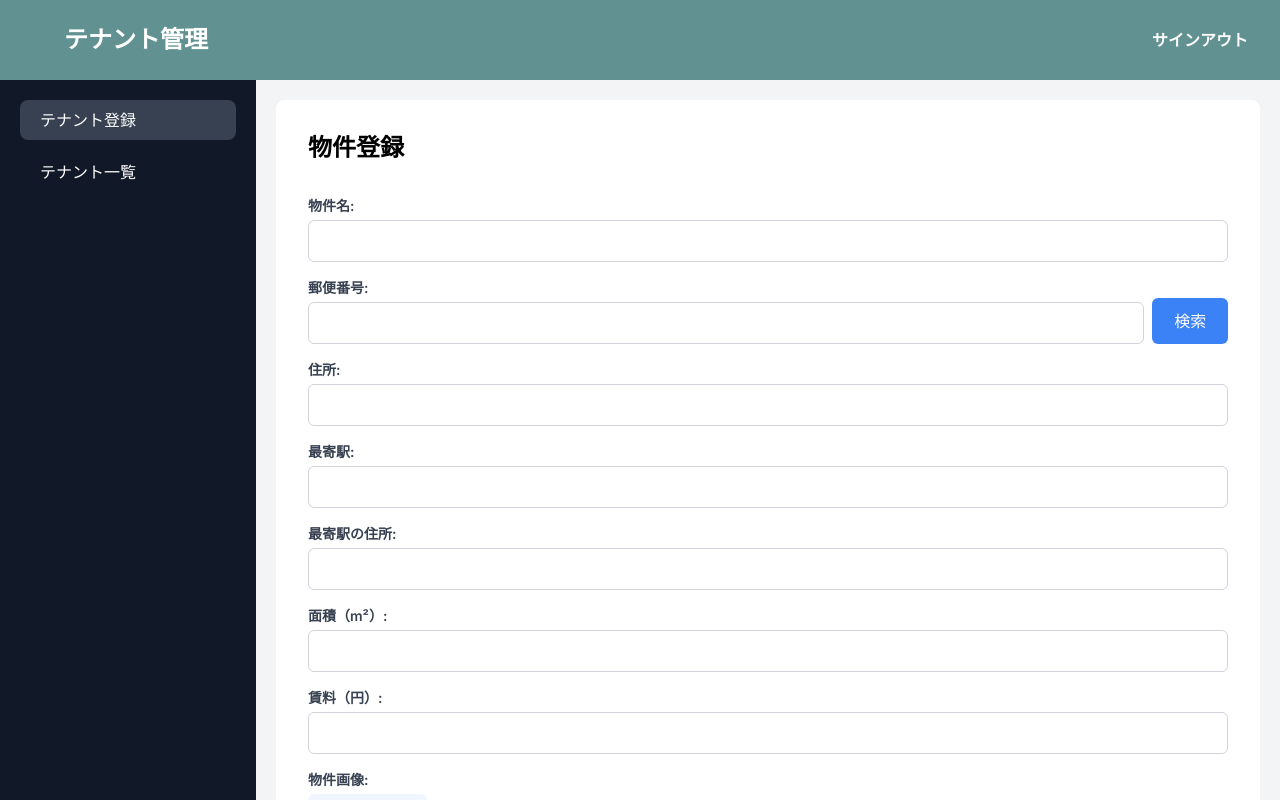
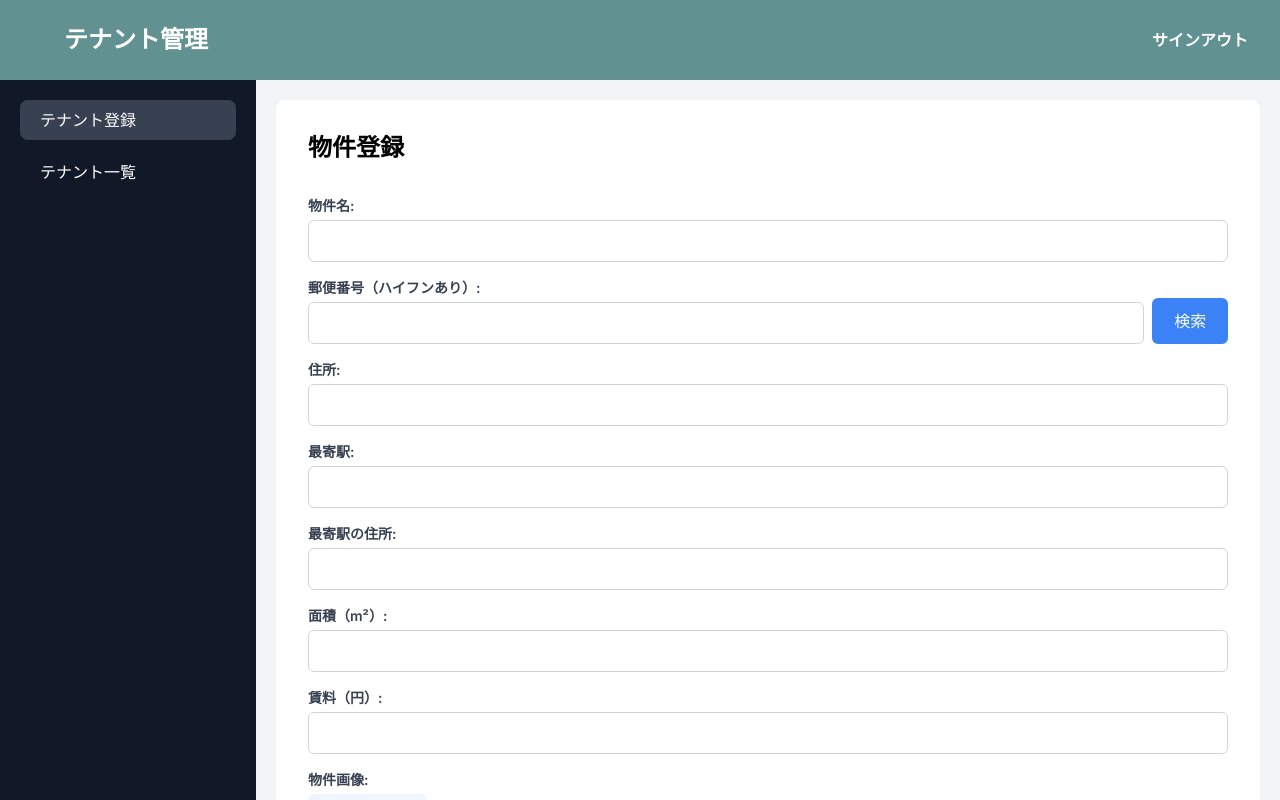
Before and after one commit to EasySubsidy/es_realtor, a Next.js app: page /dashboard/register in a window 1280 px wide. Built offline with nearby package versions, Linux system fonts and the light colour scheme; no server answers.

Commit message:
modify form

```diff
--- a/app/(pages)/dashboard/register/RegisterForm.tsx
+++ b/app/(pages)/dashboard/register/RegisterForm.tsx
@@ -157,7 +157,7 @@ export const RegisterTenantForm = () => {
           htmlFor="postalCode"
           className="block text-sm font-semibold text-gray-700"
         >
-          郵便番号:
+          郵便番号（ハイフンあり）:
         </label>
         <div className="flex">
           <input
```
